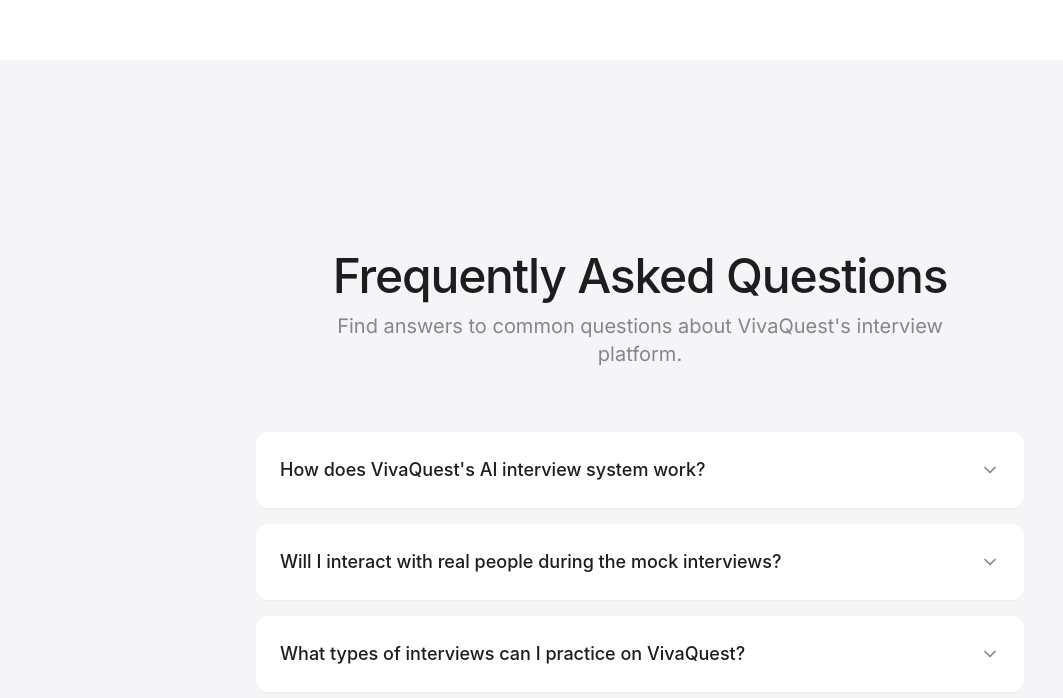
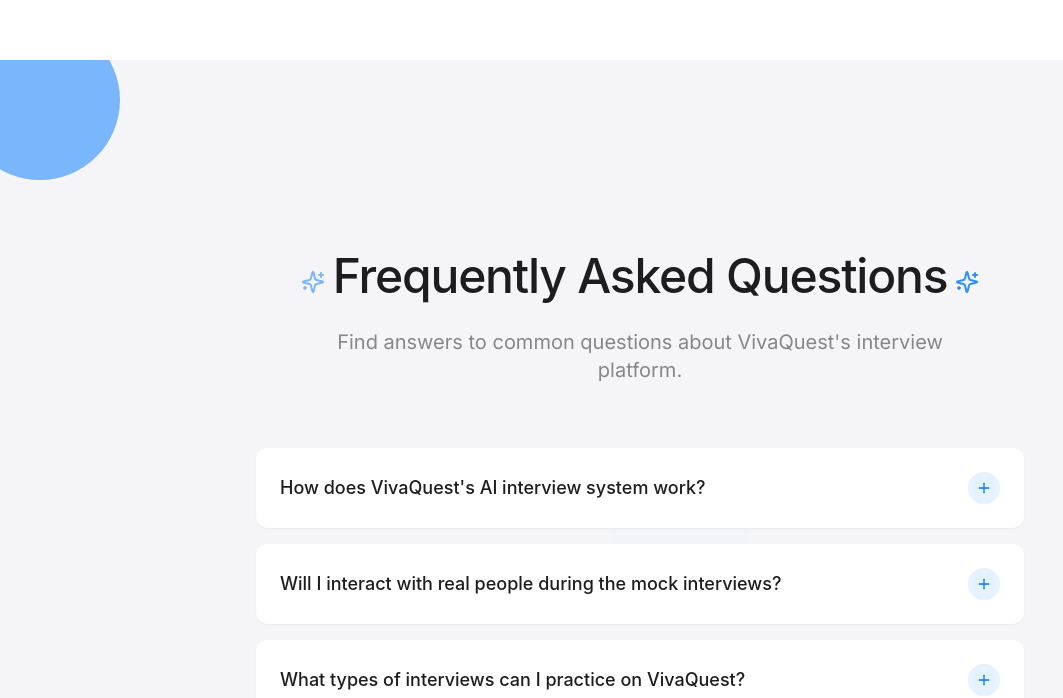
Before and after one commit to star-digilabs/viva-quest-interview-hub, a React (Vite) app: page / in a window 1280 px wide. Shown: the part 5062-5760 px from the top of the page, without its empty margins (0-1063 px from the left). Built offline with nearby package versions, Linux system fonts and the light colour scheme.

Commit message:
Enhance animations and features
Add more creative animations and features to the application.

```diff
--- a/src/components/FAQSection.tsx
+++ b/src/components/FAQSection.tsx
@@ -1,6 +1,8 @@
 
 import React, { useState, useEffect, useRef } from 'react';
-import { ChevronDown, ChevronUp } from 'lucide-react';
+import { ChevronDown, ChevronUp, Plus, Minus, Sparkles } from 'lucide-react';
+import { Collapsible, CollapsibleContent, CollapsibleTrigger } from "@/components/ui/collapsible";
+import { useToast } from "@/hooks/use-toast";
 
 const faqs = [
   {
@@ -32,9 +34,20 @@ const faqs = [
 const FAQSection = () => {
   const [openIndex, setOpenIndex] = useState<number | null>(null);
   const sectionRef = useRef<HTMLDivElement>(null);
+  const { toast } = useToast();
 
   const toggleFAQ = (index: number) => {
     setOpenIndex(openIndex === index ? null : index);
+  };
+
+  const copyAnswer = (answer: string) => {
+    navigator.clipboard.writeText(answer).then(() => {
+      toast({
+        title: "Copied to clipboard",
+        description: "Answer copied successfully!",
+        duration: 2000,
+      });
+    });
   };
 
   useEffect(() => {
@@ -58,47 +71,69 @@ const FAQSection = () => {
   }, []);
 
   return (
-    <section id="faq" className="bg-viva-gray py-16 md:py-24" ref={sectionRef}>
-      <div className="section">
+    <section id="faq" className="bg-viva-gray py-16 md:py-24 relative overflow-hidden" ref={sectionRef}>
+      {/* Animated background elements */}
+      <div className="absolute inset-0 overflow-hidden pointer-events-none">
+        <div className="absolute -top-10 -left-10 w-40 h-40 bg-viva-blue opacity-10 rounded-full animate-pulse"></div>
+        <div className="absolute bottom-20 right-10 w-60 h-60 bg-viva-blue opacity-5 rounded-full animate-pulse" style={{ animationDelay: '1s' }}></div>
+        <div className="absolute top-1/3 left-1/2 w-20 h-20 bg-viva-blue-light opacity-30 rounded-full animate-ping" style={{ animationDuration: '3s' }}></div>
+      </div>
+
+      <div className="section relative z-10">
         <div className="text-center mb-16">
+          <div className="inline-flex items-center justify-center mb-4">
+            <Sparkles className="h-6 w-6 text-viva-blue mr-2 animate-pulse" />
             <h2 className="section-title mx-auto">Frequently Asked Questions</h2>
+            <Sparkles className="h-6 w-6 text-viva-blue ml-2 animate-pulse" style={{ animationDelay: '0.5s' }} />
+          </div>
           <p className="section-subtitle mx-auto">
             Find answers to common questions about VivaQuest's interview platform.
           </p>
         </div>
 
-        <div className="max-w-3xl mx-auto">
+        <div className="max-w-3xl mx-auto perspective-1000">
           {faqs.map((faq, index) => (
-            <div
+            <Collapsible
               key={index}
-              className="mb-4 fade-in-section"
+              className="mb-4 fade-in-section group"
               style={{ transitionDelay: `${index * 0.1}s` }}
+              open={openIndex === index}
+              onOpenChange={() => toggleFAQ(index)}
             >
-              <button
-                className="w-full text-left p-6 rounded-xl bg-white shadow-sm hover:shadow-md transition-all duration-300 flex justify-between items-center"
-                onClick={() => toggleFAQ(index)}
-                aria-expanded={openIndex === index}
-              >
+              <CollapsibleTrigger className="w-full text-left p-6 rounded-xl bg-white shadow-sm hover:shadow-md transition-all duration-300 flex justify-between items-center group-hover:bg-opacity-95 group-hover:translate-y-[-2px]">
                 <span className="text-lg font-display font-medium text-viva-gray-darker pr-8">
                   {faq.question}
                 </span>
+                <div className="flex items-center">
+                  <div className="h-8 w-8 rounded-full bg-viva-blue-light flex items-center justify-center transition-transform duration-300">
                     {openIndex === index ? (
-                  <ChevronUp className="h-5 w-5 text-viva-blue flex-shrink-0" />
+                      <Minus className="h-4 w-4 text-viva-blue transform transition-transform duration-300" />
                     ) : (
-                  <ChevronDown className="h-5 w-5 text-viva-gray-dark flex-shrink-0" />
+                      <Plus className="h-4 w-4 text-viva-blue transform transition-transform duration-300" />
                     )}
-              </button>
+                  </div>
+                </div>
+              </CollapsibleTrigger>
 
-              <div
-                className={`overflow-hidden transition-all duration-300 ${
-                  openIndex === index ? 'max-h-96 opacity-100' : 'max-h-0 opacity-0'
-                }`}
-              >
-                <div className="p-6 pt-0 text-viva-gray-dark rounded-b-xl bg-white">
+              <CollapsibleContent className="overflow-hidden transition-all duration-300 ease-in-out">
+                <div className="p-6 pt-4 text-viva-gray-dark rounded-b-xl bg-white border-t border-viva-gray">
+                  <div className="prose max-w-none">
                     <p>{faq.answer}</p>
                   </div>
+                  <div className="mt-4 flex justify-end">
+                    <button
+                      onClick={() => copyAnswer(faq.answer)}
+                      className="text-xs text-viva-blue hover:text-viva-blue-dark flex items-center transition-colors"
+                    >
+                      <svg xmlns="http://www.w3.org/2000/svg" className="h-4 w-4 mr-1" fill="none" viewBox="0 0 24 24" stroke="currentColor">
+                        <path strokeLinecap="round" strokeLinejoin="round" strokeWidth={2} d="M8 16H6a2 2 0 01-2-2V6a2 2 0 012-2h8a2 2 0 012 2v2m-6 12h8a2 2 0 002-2v-8a2 2 0 00-2-2h-8a2 2 0 00-2 2v8a2 2 0 002 2z" />
+                      </svg>
+                      Copy
+                    </button>
                   </div>
                 </div>
+              </CollapsibleContent>
+            </Collapsible>
           ))}
         </div>
 
@@ -108,9 +143,10 @@ const FAQSection = () => {
           </p>
           <a
             href="#contact"
-            className="button-secondary"
+            className="button-secondary group relative overflow-hidden"
           >
-            Contact Support
+            <span className="relative z-10">Contact Support</span>
+            <span className="absolute inset-0 bg-viva-blue scale-x-0 origin-left transition-transform duration-300 group-hover:scale-x-100 opacity-10"></span>
           </a>
         </div>
       </div>
```
Lines whose indentation alone changed are shown as unchanged.
